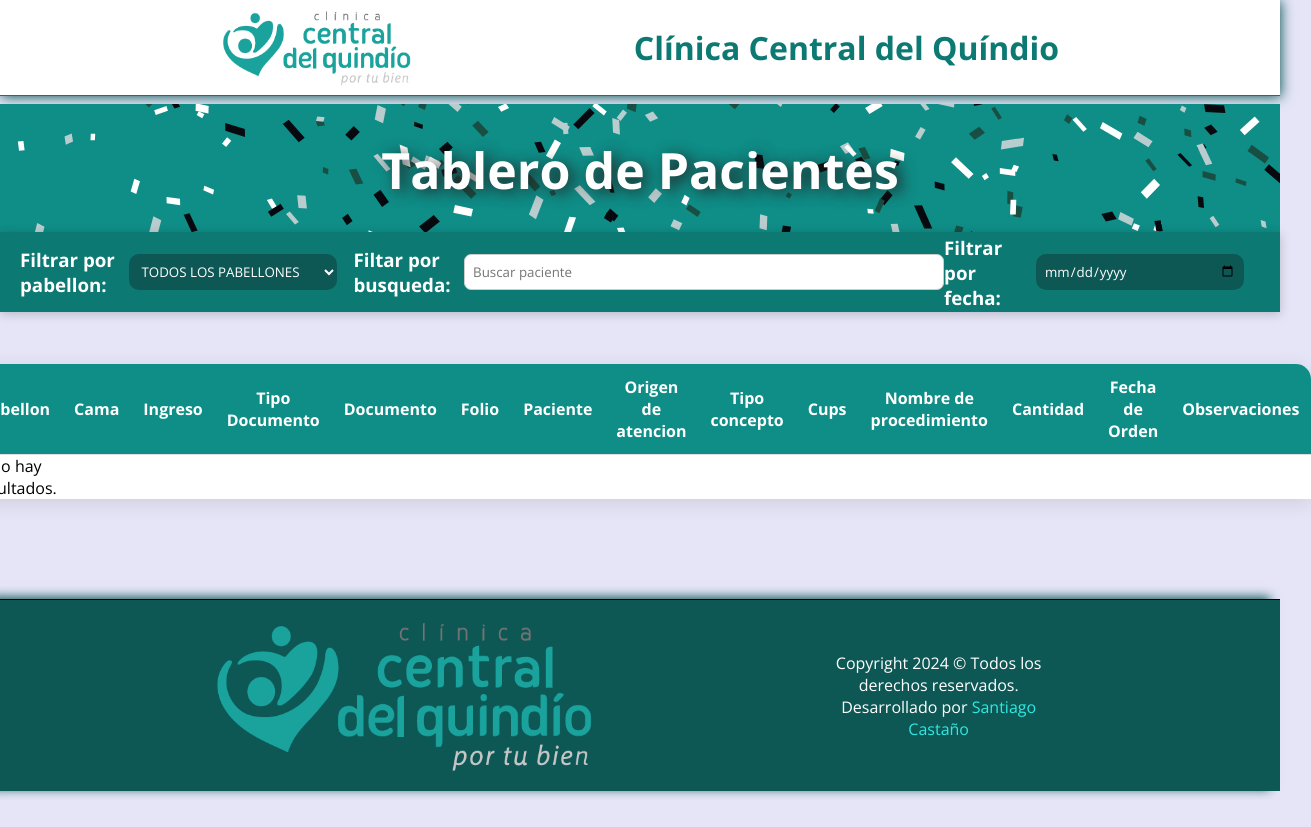
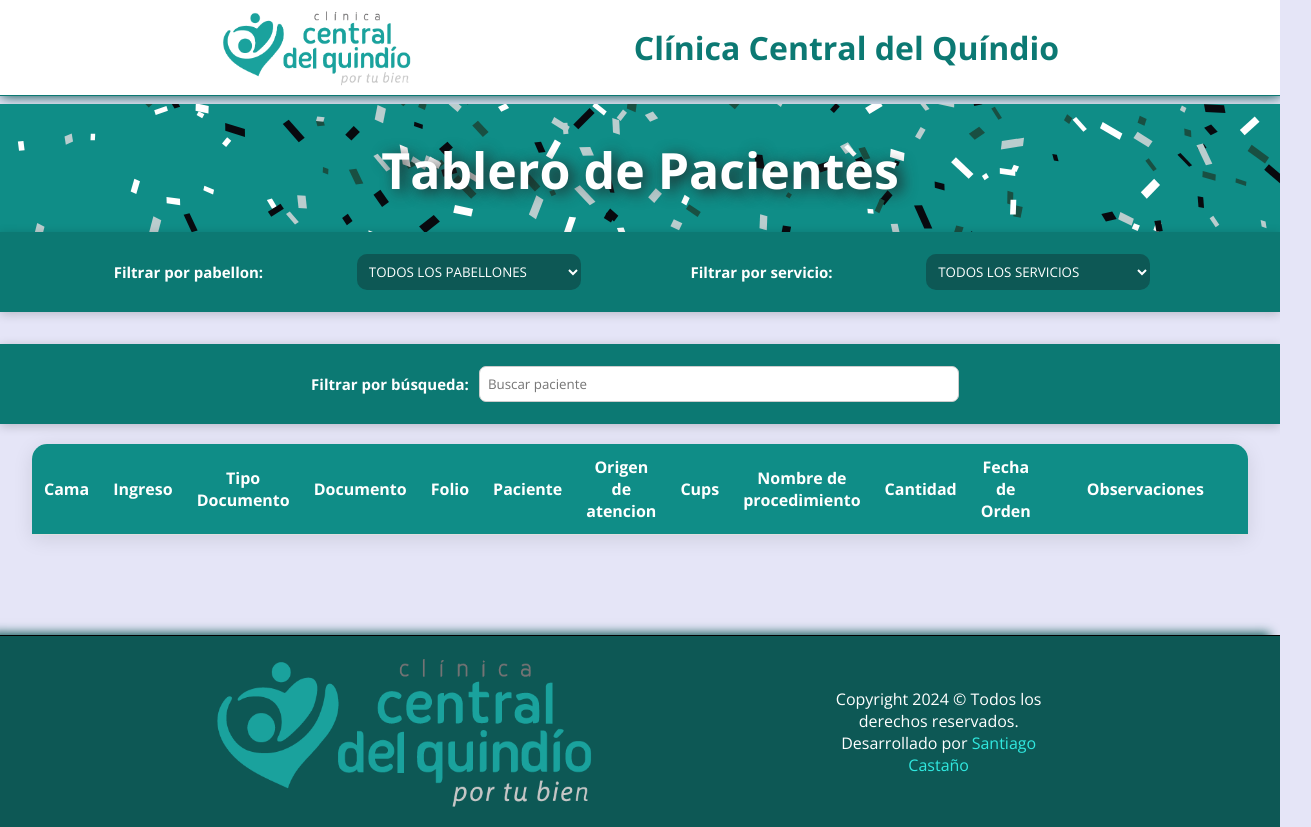
Before and after one commit to santiagocastano589/CCQ, a React (Vite) app: page / in a window 1280 px wide. Shown: the whole page, 1311 px wide, since content can reach past the window. Before the commit the page ends 800 px from the top, so only its background shows below. Built offline with nearby package versions, Linux system fonts and the light colour scheme.

Commit message:
subo modificaciones de los filtros

```diff
--- a/src/components/Pages/Camas/Camas.jsx
+++ b/src/components/Pages/Camas/Camas.jsx
@@ -1,65 +1,230 @@
-import React, { useEffect, useState } from 'react'
+// import React, { useEffect, useState } from 'react'
 
+// export const Camas = () => {
+
+//     const [filtered, setFiltered] = useState([]);
+//     const [searchTerm, setSearchTerm] = useState('');
+
+//     const [dataCamas, setCamasData] = useState([]);
+
+
+// useEffect(() =>{
+
+//     const fetchCamas = async() => {
+//         try {
+//             const response = await fetch('http://localhost:3000/');
+//             const camas = await response.json();
+//             setCamasData(camas.recordset || [])
+
+//             console.log(camas);
+
+//           } catch (error) {
+//             console.log('Error al traer los datos:', error);
+//           };
+//         }
+//         fetchCamas();
+//     }, []);
+
+
+
+
+//   useEffect(() =>{
+//     if (Array.isArray(dataCamas)) {
+
+
+//     const filterCamas = dataCamas.filter(dato =>
+//         dato.Pabellon?.toLowerCase().includes(searchTerm.toLowerCase()) ||
+//         dato.Cama?.toLowerCase().includes(searchTerm.toLowerCase()) ||
+//         dato.Documento?.toLowerCase().includes(searchTerm.toLowerCase()) ||
+//         dato.Folio?.toString().includes(searchTerm) ||
+//         dato.Paciente?.toLowerCase().includes(searchTerm.toLowerCase()) ||
+//         dato.Tipo_Concepto?.toLowerCase().includes(searchTerm.toLowerCase()) ||
+//         dato.Cups?.toLowerCase().includes(searchTerm.toLowerCase())||
+//         dato.Nombre_Procedimiento?.toLowerCase().includes(searchTerm.toLowerCase())||
+//         dato.Cantidad?.toString().includes(searchTerm) ||
+//         dato.Fch_Orden?.toLowerCase().includes(searchTerm.toLowerCase())
+
+//     )
+//     setFiltered(filterCamas);
+
+// }else{
+//     setFiltered([]);
+// }
+
+// }, [searchTerm, dataCamas]);
+
+
+
+// const handleSearchChange = (event) => {
+//     const value = event.target.value.trim().toLowerCase();
+//     setSearchTerm(value);
+// };
+
+
+// const formatDate = (dateString) => {
+//     const options = { year: 'numeric', month: '2-digit', day: '2-digit', hour: '2-digit', minute: '2-digit', second: '2-digit' };
+//     const date = new Date(dateString);
+//     return date.toLocaleString('es-ES', options);
+// };
+
+
+//   return (
+//     <>
+//     <div className='containerFilter'>
+//     <h3>Filtrar por pabellon: </h3>
+
+//         <div>
+//             <select name="Pabellon" id="Pabellon" onChange={handleSearchChange}>
+//                 <option value="">TODOS LOS PABELLONES</option>
+//                 <option value="URGENCIAS">URGENCIAS</option>
+//                 <option value="UCIN ADULTOS">UCIN ADULTOS</option>
+//                 <option value="OBSERVACION ADULTOS">OBSERVACION ADULTOS</option>
+//                 <option value="CIRUJIA HOSPITARARIA">CIRUJIAS</option>
+//                 <option value="HOSPITALIZACION 3 PISO">HOSPITALIZACION 3 PISO</option>
+//                 <option value="HOSPITALIZACION 4 PISO">HOSPITALIZACION 4 PISO</option>
+//                 <option value="HOSPITALIZACION 5 PISO">HOSPITALIZACION 5 PISO</option>
+//                 <option value="HOSPITALIZACION 6 PISO">HOSPITALIZACION 6 PISO</option>
+//                 <option value="EXPANSIÓN URGENCIAS">EXPANSIÓN URGENCIAS</option>
+//             </select>
+//         </div>
+//         <h3>Filtrar por servicio: </h3>
+
+
+
+//         <div>
+//             <select name="Imagenes" id="Imagenes" onChange={handleSearchChange}>
+//                 <option value="">TODOS LOS SERVICIOS</option>
+//                 <option value="IMAGENES DIAGNOSTICAS">IMAGENES DIAGNOSTICAS</option>
+//                 <option value="LABORATORIOS">LABORATORIOS</option>
+
+//             </select>
+//         </div>
+
+
+//     </div>
+//     <div className="containerBar">
+//         <h3>Filtar por busqueda: </h3>
+
+//         <div>
+//             <input
+//             className='search'
+//             type="text"
+//             placeholder='Buscar paciente'
+//             onChange={handleSearchChange}/>
+//         </div>
+//     </div>
+//     <div className='containerTable'>
+//         <table id='customers'>
+//             <thead>
+//                 <tr>
+//                     <th>Cama</th>
+//                     <th>Ingreso</th>
+//                     <th>Tipo Documento</th>
+//                     <th>Documento</th>
+//                     <th>Folio</th>
+//                     <th>Paciente</th>
+//                     <th>Origen de atencion</th>
+//                     <th>Cups</th>
+//                     <th>Nombre de procedimiento</th>
+//                     <th>Cantidad</th>
+//                     <th>Fecha de Orden</th>
+//                     <th id='obs'>Observaciones</th>
+//                 </tr>
+//             </thead>
+//             <tbody>
+
+//                 {filtered.map((data, index) =>
+//                     <tr key={index}>
+//                         <td>{data.Cama}</td>
+//                         <td>{data.Ingreso}</td>
+//                         <td>{data.Tip_Doc}</td>
+//                         <td className='fh'>{data.Documento}</td>
+//                         <td>{data.Folio}</td>
+//                         <td className='fh'>{data.Paciente}</td>
+//                         <td>{data.Origen_Atencion}</td>
+//                         <td>{data.Cups}</td>
+//                         <td className='fh'>{data.Nombre_Procedimiento}</td>
+//                         <td>{data.Cantidad}</td>
+//                         <td className='fh'>{formatDate(data.Fch_Orden)}</td>
+//                         <td>{data.Observaciones}</td>
+//                     </tr>
+//                     )}
+
+
+//             </tbody>
+//         </table>
+//     </div>
+//     </>
+//     )}
+
+
+
+import React, { useEffect, useState } from 'react';
 
 export const Camas = () => {
 
   const [filtered, setFiltered] = useState([]);
   const [searchTerm, setSearchTerm] = useState('');
-
+  const [pabellonFilter, setPabellonFilter] = useState('');
+  const [servicioFilter, setServicioFilter] = useState('');
   const [dataCamas, setCamasData] = useState([]);
 
-
-useEffect(() =>{
-
-    const fetchCamas = async() => {
+  useEffect(() => {
+    const fetchCamas = async () => {
       try {
         const response = await fetch('http://localhost:3000/');
         const camas = await response.json();
-            setCamasData(camas.recordset || [])
-
+        setCamasData(camas.recordset || []);
         console.log(camas);
-
       } catch (error) {
         console.log('Error al traer los datos:', error);
+      }
     };
-        }
     fetchCamas();
   }, []);
 
+  useEffect(() => {
+    if (Array.isArray(dataCamas)) {
+      const filterCamas = dataCamas.filter(dato => {
+        const matchesPabellon = pabellonFilter === '' ||
+          dato.Pabellon?.trim().toLowerCase() === pabellonFilter.trim().toLowerCase();
 
+        const matchesServicio = servicioFilter === '' ||
+          dato.Tipo_Concepto?.trim().toLowerCase() === servicioFilter.trim().toLowerCase();
 
-
-  useEffect(() =>{
-    if (Array.isArray(dataCamas)) {
-
-
-    const filterCamas = dataCamas.filter(dato =>
+        const matchesSearchTerm =
           dato.Pabellon?.toLowerCase().includes(searchTerm.toLowerCase()) ||
           dato.Cama?.toLowerCase().includes(searchTerm.toLowerCase()) ||
           dato.Documento?.toLowerCase().includes(searchTerm.toLowerCase()) ||
           dato.Folio?.toString().includes(searchTerm) ||
           dato.Paciente?.toLowerCase().includes(searchTerm.toLowerCase()) ||
           dato.Tipo_Concepto?.toLowerCase().includes(searchTerm.toLowerCase()) ||
-        dato.Cups?.toLowerCase().includes(searchTerm.toLowerCase())||
-        dato.Nombre_Procedimiento?.toLowerCase().includes(searchTerm.toLowerCase())||
+          dato.Cups?.toLowerCase().includes(searchTerm.toLowerCase()) ||
+          dato.Nombre_Procedimiento?.toLowerCase().includes(searchTerm.toLowerCase()) ||
           dato.Cantidad?.toString().includes(searchTerm) ||
-        dato.Fch_Orden?.toLowerCase().includes(searchTerm.toLowerCase())
-    )
+          dato.Fch_Orden?.toLowerCase().includes(searchTerm.toLowerCase());
+
+        return matchesPabellon && matchesServicio && matchesSearchTerm;
+      });
+
       setFiltered(filterCamas);
-
-}else{
+    } else {
       setFiltered([]);
     }
-
-}, [searchTerm, dataCamas]);
-
+  }, [searchTerm, pabellonFilter, servicioFilter, dataCamas]);
 
 
   const handleSearchChange = (event) => {
-    const value = event.target.value.trim().toLowerCase();
-    setSearchTerm(value);
+    setSearchTerm(event.target.value);
   };
 
+  const handlePabellonChange = (event) => {
+    setPabellonFilter(event.target.value);
+  };
+
+  const handleServicioChange = (event) => {
+    setServicioFilter(event.target.value);
+  };
 
   const formatDate = (dateString) => {
     const options = { year: 'numeric', month: '2-digit', day: '2-digit', hour: '2-digit', minute: '2-digit', second: '2-digit' };
@@ -67,19 +232,17 @@
     return date.toLocaleString('es-ES', options);
   };
 
-
   return (
     <>
       <div className='containerFilter'>
         <h3>Filtrar por pabellon: </h3>
-
         <div>
-            <select name="Pabellon" id="Pabellon" onChange={handleSearchChange}>
+          <select name="Pabellon" id="Pabellon" onChange={handlePabellonChange}>
             <option value="">TODOS LOS PABELLONES</option>
             <option value="URGENCIAS">URGENCIAS</option>
             <option value="UCIN ADULTOS">UCIN ADULTOS</option>
             <option value="OBSERVACION ADULTOS">OBSERVACION ADULTOS</option>
-                <option value="HOSPITALIZACION 2 PISO">HOSPITALIZACION 2 PISO</option>
+            <option value="CIRUGIA HOSPITALARIA">CIRUGIA HOSPITALARIA</option>
             <option value="HOSPITALIZACION 3 PISO">HOSPITALIZACION 3 PISO</option>
             <option value="HOSPITALIZACION 4 PISO">HOSPITALIZACION 4 PISO</option>
             <option value="HOSPITALIZACION 5 PISO">HOSPITALIZACION 5 PISO</option>
@@ -87,30 +250,33 @@
             <option value="EXPANSIÓN URGENCIAS">EXPANSIÓN URGENCIAS</option>
           </select>
         </div>
-        <h3>Filtar por busqueda: </h3>
 
+        <h3>Filtrar por servicio: </h3>
+        <div>
+          <select name="Servicio" id="Servicio" onChange={handleServicioChange}>
+            <option value="">TODOS LOS SERVICIOS</option>
+            <option value="IMAGENES DIAGNOSTICAS">IMAGENES DIAGNOSTICAS</option>
+            <option value="LABORATORIOS">LABORATORIOS</option>
+          </select>
+        </div>
+      </div>
+
+      <div className="containerBar">
+        <h3>Filtrar por búsqueda: </h3>
         <div>
           <input
             className='search'
             type="text"
             placeholder='Buscar paciente'
-            onChange={handleSearchChange}/>
+            onChange={handleSearchChange}
+          />
         </div>
-        <h3>Filtrar por fecha: </h3>
+      </div>
 
-        <div>
-            <input type="date" name="fecha" id="fecha" onChange={handleSearchChange}/>
-        </div>
-        {/* <div>
-            <input type="time" name="" id="" onChange={handleSearchChange}/>
-        </div> */}
-
-    </div>
       <div className='containerTable'>
         <table id='customers'>
           <thead>
             <tr>
-                    <th>Pabellon</th>
               <th>Cama</th>
               <th>Ingreso</th>
               <th>Tipo Documento</th>
@@ -118,44 +284,33 @@
               <th>Folio</th>
               <th>Paciente</th>
               <th>Origen de atencion</th>
-                    <th>Tipo concepto</th>
               <th>Cups</th>
               <th>Nombre de procedimiento</th>
               <th>Cantidad</th>
               <th>Fecha de Orden</th>
-                    <th>Observaciones</th>
+              <th id='obs'>Observaciones</th>
             </tr>
           </thead>
           <tbody>
-
-
-                {filtered.length === 0 ? (
-
-                        <p id='uniq'>
-                            {searchTerm ? "No se encontraron Resultados de la busqueda" : "No hay resultados."}
-                        </p>
-
-                ) : (
-                    filtered.map((data, index) =>
+            {filtered.map((data, index) => (
               <tr key={index}>
-                        <td className='fh'>{data.Pabellon}</td>
                 <td>{data.Cama}</td>
                 <td>{data.Ingreso}</td>
                 <td>{data.Tip_Doc}</td>
-                        <td>{data.Documento}</td>
+                <td className='fh'>{data.Documento}</td>
                 <td>{data.Folio}</td>
                 <td className='fh'>{data.Paciente}</td>
                 <td>{data.Origen_Atencion}</td>
-                        <td className='fh'>{data.Tipo_Concepto}</td>
                 <td>{data.Cups}</td>
                 <td className='fh'>{data.Nombre_Procedimiento}</td>
                 <td>{data.Cantidad}</td>
-                        <td>{formatDate(data.Fch_Orden)}</td>
-                        <td className='fh' id='observacion'>{data.Observaciones}</td>
+                <td className='fh'>{formatDate(data.Fch_Orden)}</td>
+                <td>{data.Observaciones}</td>
               </tr>
             ))}
           </tbody>
         </table>
       </div>
     </>
-    )}
+  );
+};
--- a/src/index.css
+++ b/src/index.css
@@ -49,14 +49,8 @@
   color: white;
   font-size: 16px;
   padding: 12px;
-  /* width: 7%;
-  height: 2rem; */
 }
 
-#uniq {
-  width: 100%;
-  text-align: center;
-}
 
 td {
   text-align: center;
@@ -70,6 +64,9 @@
   padding-left: 15px;
 }
 
+#obs{
+  width: 25%;
+}
 
 th:first-child{
     border-top-left-radius: 15px;
@@ -85,6 +82,11 @@
 
 #customers:nth-last-child(1){
     border-top-right-radius: 15px;
+}
+
+#uniq{
+  text-align: center;
+  margin-bottom: 10rem;
 }
 
 /*-------------------------End Table------------------------*/
@@ -104,6 +106,7 @@
 
 h3{
     color: #fff;
+    font-size: 15px;
 }
 
 header {
@@ -145,7 +148,7 @@
 .containerFilter {
   width: 100%;
   height: 5rem;
-  margin: 0 0 2rem;
+  margin-bottom: 2rem;
   display: flex;
   justify-content: space-evenly;
   align-items: center;
@@ -153,10 +156,19 @@
   background-color: #0c7973;
   box-shadow: 0 2px 10px rgba(0, 0, 0, 0.2);
 }
+.containerBar{
+  width: 100%;
+  height: 5rem;
+  display: flex;
+  justify-content: center;
+  align-items: center;
+  background-color: #0c7973;
+  box-shadow: 0 2px 10px rgba(0, 0, 0, 0.2);
+}
 
 select, #fecha {
   padding: 0.5rem;
-  width: 13rem;
+  width: 14rem;
   border: none;
   margin-right: 1rem;
   border-radius: 10px;
@@ -177,6 +189,7 @@
   background-color: #ffffff;
   color: #000;
   transition: border-color 0.3s;
+  margin: 0px 10px 0 10px;
 }
 
 .search:focus {
```
Lines whose indentation alone changed are shown as unchanged.
